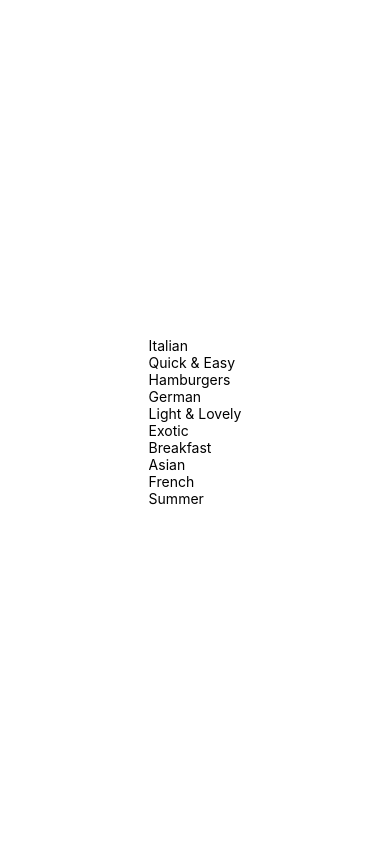
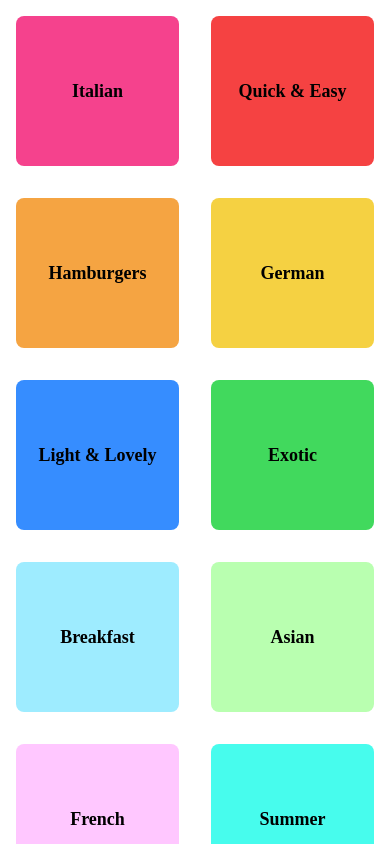
Before and after one commit to officialabdulrehman/react-native-max-meals-app, a React Native app: screen / in a window 390 px wide. Built offline with nearby package versions, Linux system fonts and the light colour scheme.

Commit message:
feat: added some styles and now the listing is visible properly | time for navigation

```diff
--- a/App.tsx
+++ b/App.tsx
@@ -1,11 +1,11 @@
-import { View } from "react-native";
-import { styles } from "./App.styles";
+import { StatusBar } from "expo-status-bar";
 import { CategoriesScreen } from "./src/screens/CategoriesScreen/Categories.screen";
 
 export default function App() {
   return (
-    <View style={styles.container}>
+    <>
+      <StatusBar style="dark" />
       <CategoriesScreen />
-    </View>
+    </>
   );
 }
--- a/src/components/CategoryGridTile/CategoryGridTile.styles.ts
+++ b/src/components/CategoryGridTile/CategoryGridTile.styles.ts
@@ -2,6 +2,25 @@ import { StyleSheet } from "react-native";
 
 export const styles = StyleSheet.create({
   container: {
-
+    flex: 1,
+    margin: 16,
+    height: 150,
+    borderRadius: 8,
+    backgroundColor: "#f1f1f1",
+    overflow: "hidden"
+  },
+  innerContainer: {
+    flex: 1
+  },
+  textContainer: {
+    flex: 1,
+    padding: 16,
+    justifyContent: "center",
+    alignItems: "center"
+  },
+  title: {
+    fontFamily: "sans-serif-thin",
+    fontWeight: "bold",
+    fontSize: 18
   }
 })
--- a/src/components/CategoryGridTile/CategoryGridTile.tsx
+++ b/src/components/CategoryGridTile/CategoryGridTile.tsx
@@ -1,4 +1,5 @@
 import { Pressable, Text, View } from "react-native";
+import { styles } from "./CategoryGridTile.styles";
 
 type Props = {
   title: string;
@@ -8,10 +9,13 @@ type Props = {
 export const CategoryGridTile = (props: Props) => {
   const { title, color } = props;
   return (
-    <View>
-      <Pressable>
-        <View>
-          <Text>{title}</Text>
+    <View style={[styles.container, { backgroundColor: color }]}>
+      <Pressable
+        style={styles.innerContainer}
+        android_ripple={{ color: "#cbf0ff", radius: 200 }}
+      >
+        <View style={styles.textContainer}>
+          <Text style={styles.title}>{title}</Text>
         </View>
       </Pressable>
     </View>
--- a/src/screens/CategoriesScreen/Categories.screen.tsx
+++ b/src/screens/CategoriesScreen/Categories.screen.tsx
@@ -1,8 +1,7 @@
-import { FlatList, View } from "react-native";
+import { FlatList } from "react-native";
 import { CATEGORIES } from "../../../data/dummy-data";
 import Category from "../../../models/category";
 import { CategoryGridTile } from "../../components/CategoryGridTile/CategoryGridTile";
-import { styles } from "./Categories.styles";
 
 type Props = {};
 
@@ -12,12 +11,11 @@ const render = ({ title, color }: Category) => {
 
 export const CategoriesScreen = (props: Props) => {
   return (
-    <View style={styles.container}>
-      <FlatList
-        data={CATEGORIES}
-        renderItem={(itemData) => render(itemData.item)}
-        keyExtractor={(item: Category) => item.id}
-      />
-    </View>
+    <FlatList
+      data={CATEGORIES}
+      renderItem={(itemData) => render(itemData.item)}
+      keyExtractor={(item: Category) => item.id}
+      numColumns={2}
+    />
   );
 };
```
